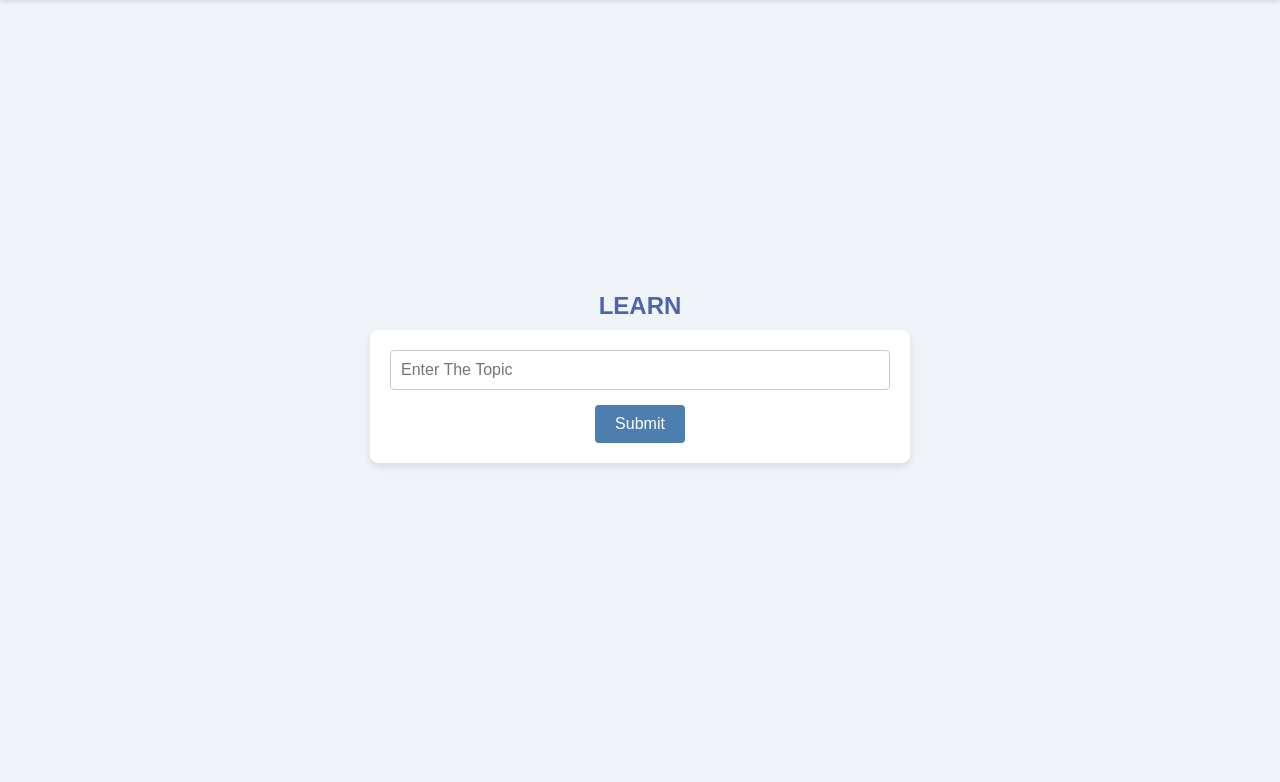
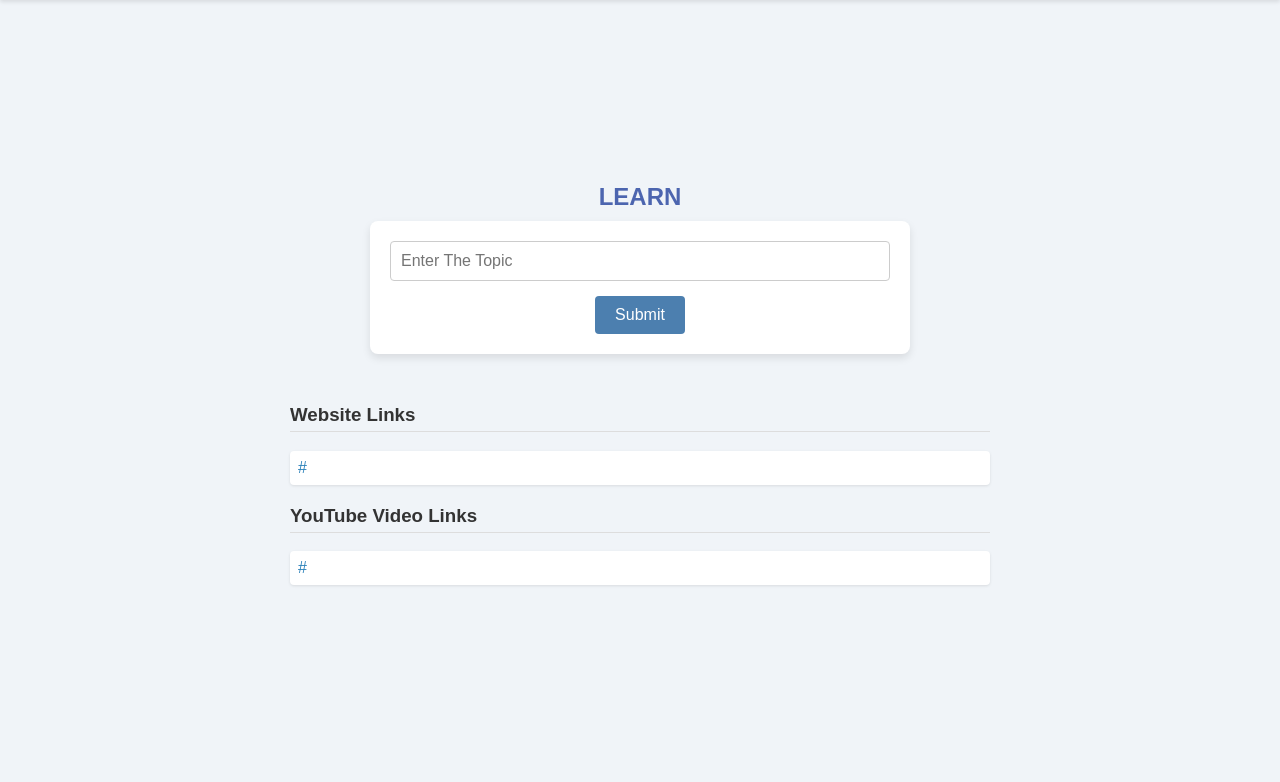
Before and after one commit to Quakerhash/Pomodoro-Timer, a Django app: template templates/learn.html in a window 1280 px wide. Shown: the part 58-840 px from the top of the page. Run offline with Django 3.2, Linux system fonts and the light colour scheme; the template is opened without the code that fills it: most values are stand-ins (such as "Sample title", 1, 10 or a date in 2020).

Commit message:
Update learn.html

```diff
--- a/templates/learn.html
+++ b/templates/learn.html
@@ -202,59 +202,33 @@
 
     <div class="content">
         <label for="chk" aria-hidden="true">LEARN</label>
-        <form id="searchForm">
+        <form method="POST" id="searchForm">
+            {% csrf_token %}
             <input type="text" name="Topic" id="topicInput" placeholder="Enter The Topic" required>
             <button type="submit">Submit</button>
         </form>
 
+
         <div class="results-container" id="resultsContainer">
-            <!-- Results will be displayed here -->
+            {% if website_links %}
+        <h3>Website Links</h3>
+        <ul class="b">
+            {% for link in website_links %}
+                <li class="a"><a href="{{ link }}" target="_blank">{{ link }}</a></li>
+            {% endfor %}
+        </ul>
+    {% endif %}
+
+    {% if youtube_links %}
+        <h3>YouTube Video Links</h3>
+        <ul class="b">
+            {% for link in youtube_links %}
+                <li class="a "><a href="{{ link }}" target="_blank">{{ link }}</a></li>
+            {% endfor %}
+        </ul>
+    {% endif %}
         </div>
     </div>
 
-    <script>
-        // Simple timer tracking functionality
-        document.addEventListener('DOMContentLoaded', function() {
-            let startTime = new Date();
-
-            // Track time spent on page
-            window.addEventListener('beforeunload', function() {
-                const timeSpent = Math.round((new Date() - startTime) / 1000);
-                console.log(`Time spent learning: ${timeSpent} seconds`);
-
-                // For static GitHub Pages, we'll just log to console
-                // You could use localStorage to store this data if needed
-            });
-
-            // Handle form submission for static site (no server-side processing)
-            document.getElementById('searchForm').addEventListener('submit', function(e) {
-                e.preventDefault(); // Prevent the form from submitting to a server
-
-                const topic = document.getElementById('topicInput').value.trim();
-
-                if (topic) {
-                    // For demo purposes, we'll show mock results
-                    // In a real implementation, you might use an API or pre-defined content
-                    const resultsContainer = document.getElementById('resultsContainer');
-
-                    // Create example results
-                    resultsContainer.innerHTML = `
-                        <h3>Website Links for "${topic}"</h3>
-                        <ul>
-                            <li><a href="https://en.wikipedia.org/wiki/${topic}" target="_blank">Wikipedia - ${topic}</a></li>
-                            <li><a href="https://www.khanacademy.org/search?page_search_query=${topic}" target="_blank">Khan Academy - ${topic}</a></li>
-                            <li><a href="https://www.britannica.com/search?query=${topic}" target="_blank">Encyclopedia Britannica - ${topic}</a></li>
-                        </ul>
-
-                        <h3>YouTube Video Links</h3>
-                        <ul>
-                            <li><a href="https://www.youtube.com/results?search_query=${topic}+tutorial" target="_blank">YouTube tutorials on ${topic}</a></li>
-                            <li><a href="https://www.youtube.com/results?search_query=${topic}+explained" target="_blank">${topic} explained on YouTube</a></li>
-                        </ul>
-                    `;
-                }
-            });
-        });
-    </script>
 </body>
 </html>
```
